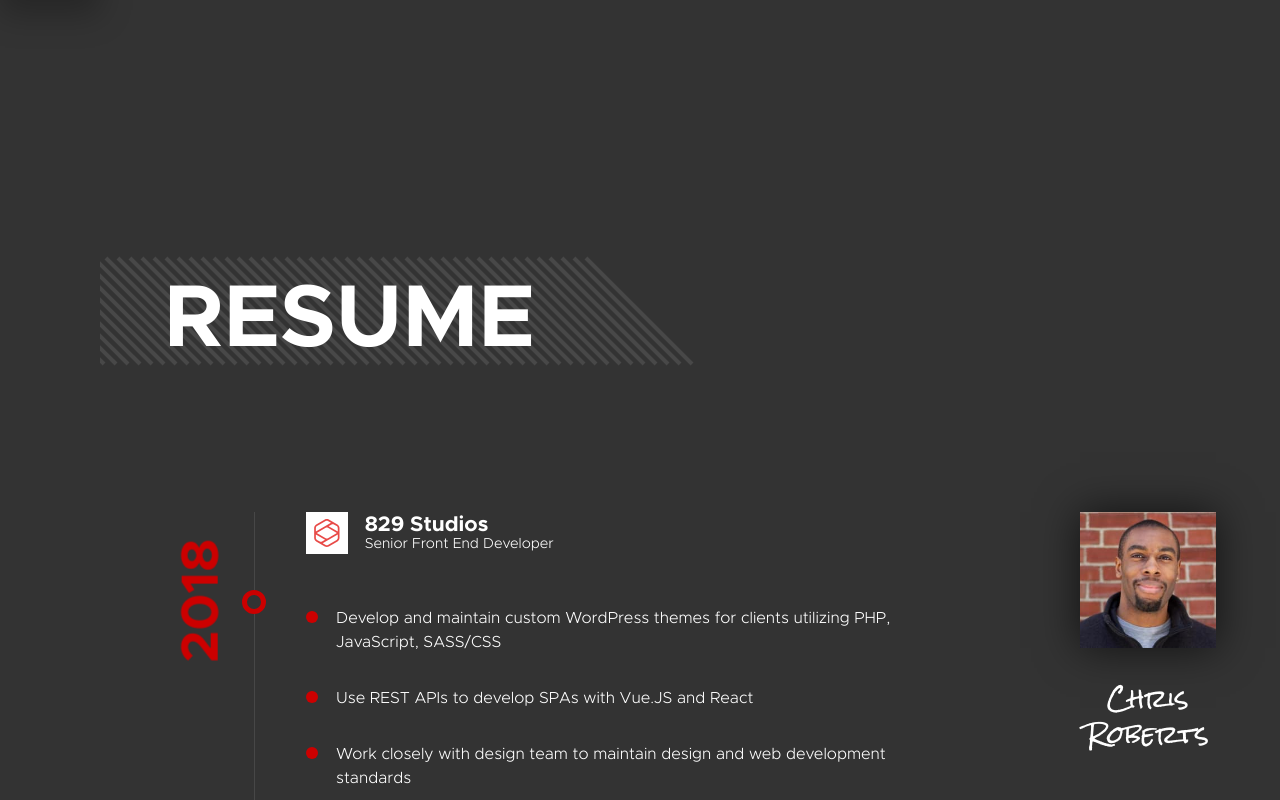
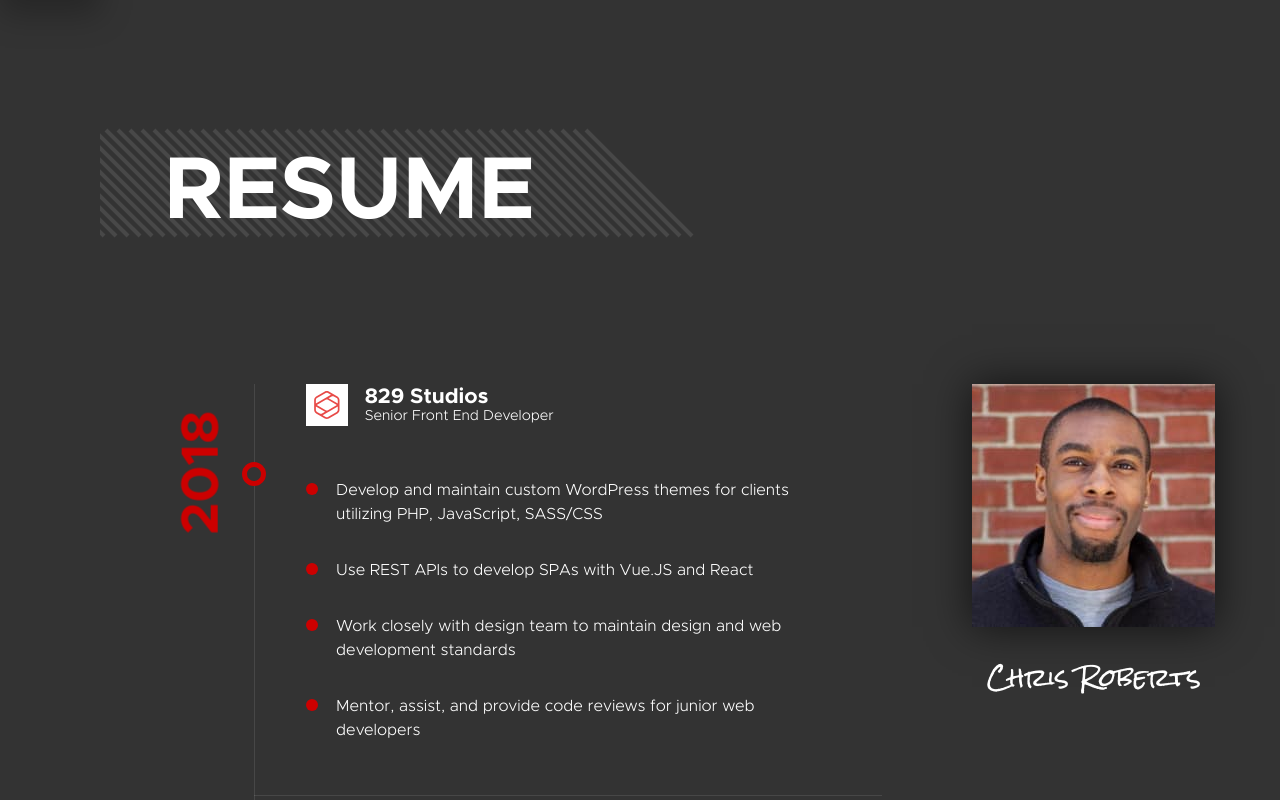
Before and after one commit to therstyle/chrisrobertsweb, a Vue app: page / in a window 1280 px wide. Shown: the part 800-1600 px from the top of the page. Built offline with nearby package versions, Linux system fonts and the light colour scheme.

Commit message:
Cleanup spacing

```diff
--- a/src/App.vue
+++ b/src/App.vue
@@ -225,8 +225,8 @@ body {
     min-height: 100vh;
 
     &:not(.intro) {
-      padding: 11.6rem 0;
-      padding: var(--space-8) 0;
+    //padding: 11.6rem 0;
+    //padding: var(--space-8) 0;
 
       .content {
         padding-top: 0;
--- a/src/components/Contact.vue
+++ b/src/components/Contact.vue
@@ -162,7 +162,7 @@ export default {
 
     form {
       display: block;
-      padding: 3rem;
+      padding: var(--space-2);
       background: var(--med-gray-alpha-alt);
       box-shadow: 0 0 90px rgba(0,0,0,0.25);
       position: absolute;
@@ -175,9 +175,13 @@ export default {
         width: 100%;
         background: transparent;
         border: 1px solid var(--light-gray);
-        padding: 1vw;
+        padding: 1.2rem;
         font-size: 1.6rem;
         color: var(--white);
+      }
+
+      textarea {
+        min-height: 100px;
       }
 
       button {
@@ -208,7 +212,7 @@ export default {
   }
 
   .field-group {
-    margin-bottom: 2vw;
+    margin-bottom: calc(var(--space-1) + var(--space-half));
   }
 
   .contact-photo {
@@ -221,8 +225,8 @@ export default {
       font-size: 6rem;
       font-weight: 600;
       position: absolute;
-      right: 4vw;
-      top: -2.5vw;
+      right: 3.2rem;
+      top: -3.6rem;
     }
 
     &:after {
@@ -231,9 +235,9 @@ export default {
       font-size: 1.4rem;
       text-transform: uppercase;
       position: absolute;
-      top: -2.5vw;
-      margin-top: 4.9vw;
-      right: 3.2vw;
+      top: -2.6rem;
+      margin-top: 6rem;
+      right: 3.2rem;
     }
 
     img {
--- a/src/components/Resume.vue
+++ b/src/components/Resume.vue
@@ -191,9 +191,10 @@ export default {
 
   .skill-tree {
     max-width: 40vw;
+    min-width: 244px;
 
     .sig {
-      margin-bottom: 7vw;
+      margin-bottom: var(--space-7);
       text-transform: none;
     }
 
--- a/src/components/layout/Heading.vue
+++ b/src/components/layout/Heading.vue
@@ -71,7 +71,7 @@ export default {
 @import '../../assets/css/vars';
 
 header.heading {
-  padding: 20px 0 20px var(--space-4);
+  padding: 20px 20px 20px var(--space-4);
   transition: 0.3s all ease-in-out;
   margin-bottom: var(--space-8);
   position: relative;
```
